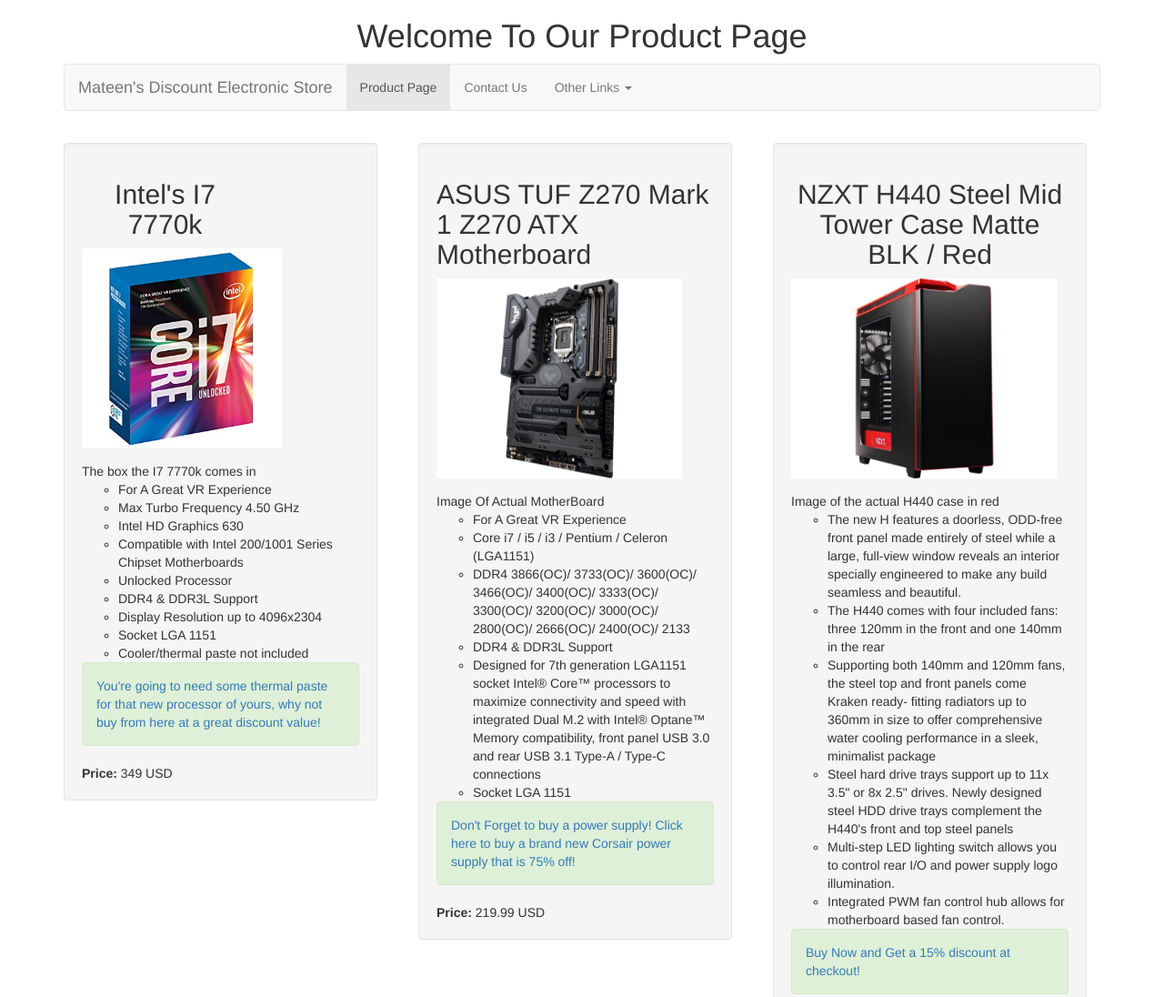
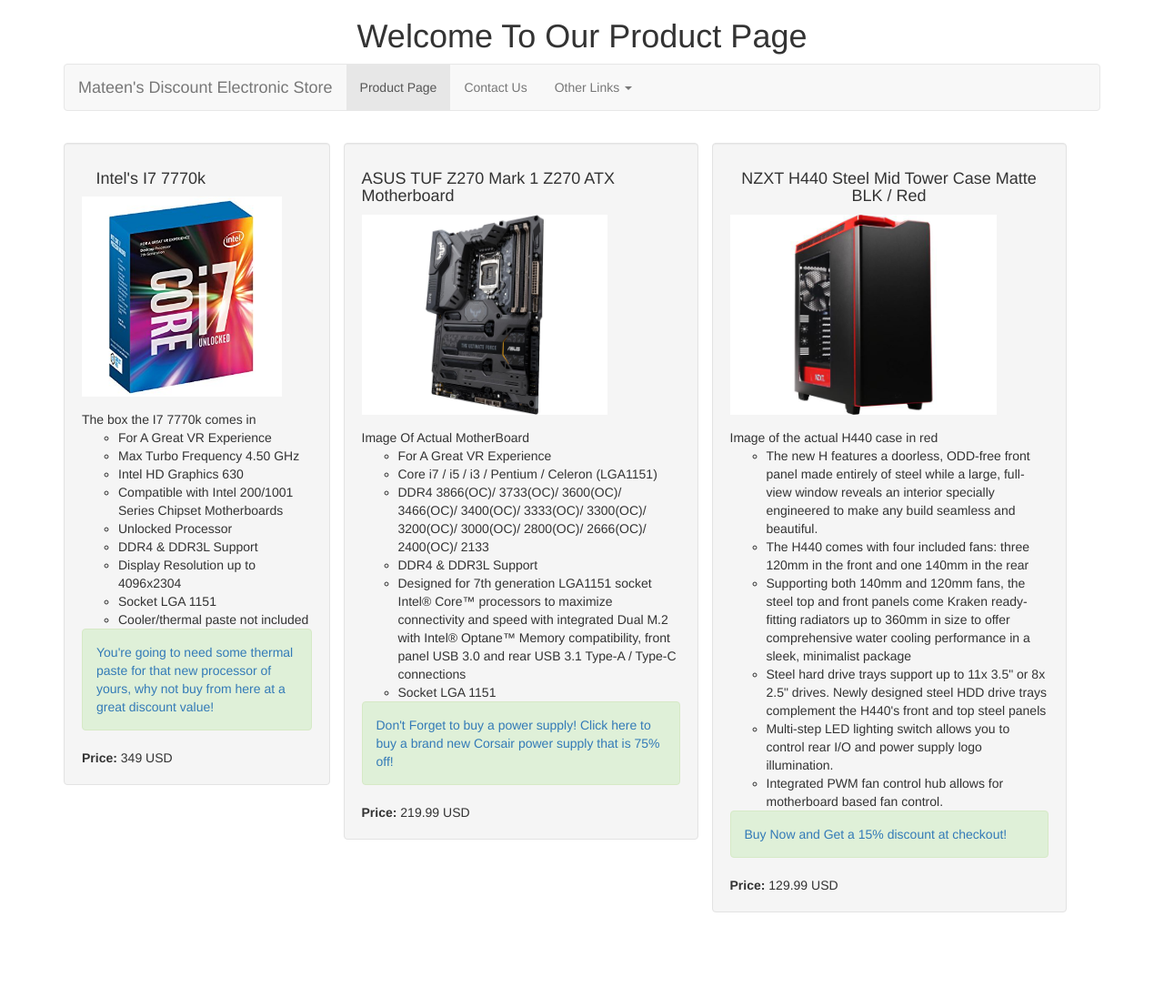
Before and after one commit to friendo9876/MI-449-SS17-740-html-semantic-elements-5BSgA-, a plain HTML site: page index.html in a window 1280 px wide. Shown: the top 1096 px of the page at 91% size. After the commit the page ends 1018 px from the top, so only its background shows below. Drawn offline with nearby package versions, Linux system fonts and the light colour scheme.

Commit message:
fixed column stuff

```diff
--- a/index.html
+++ b/index.html
@@ -45,9 +45,8 @@
       <div class="row">
         <nav>
           <ul class="nav">
-            <div class="col-sm-4">
-              <article class="well" style="margin: 15px 15px 15px 0">
-                <h2 style="width:60%; text-align:center;">Intel's I7 7770k</h2>
+              <article class="well col-sm-3" style="margin: 15px 15px 15px 15px">
+                <h4 style="width:60%; text-align:center;">Intel's I7 7770k</h4>
                 <figure>
                   <img src="images/i7_7770k.jpg" alt="Image of an Intel i7 7770k processor" width="220px">
                   <figcaption>The box the I7 7770k comes in</figcaption>
@@ -68,10 +67,8 @@
                 </li>
                 <footer><b>Price:</b> 349 USD</footer>
               </article>
-            </div>
-            <div class="col-sm-4">
-              <article class="well" style="margin: 15px 15px 15px 0">
-                <h2>ASUS TUF Z270 Mark 1 Z270 ATX Motherboard</h2>
+              <article class="well col-sm-4" style="margin: 15px 15px 15px 0">
+                <h4>ASUS TUF Z270 Mark 1 Z270 ATX Motherboard</h4>
                 <figure>
                   <img src="images/asus_motherboard.jpg" alt="Image of Asus MotherBoard" width="270px" height="220px">
                   <figcaption>Image Of Actual MotherBoard</figcaption>
@@ -89,10 +86,8 @@
                 </li>
                 <footer><b>Price:</b> 219.99 USD</footer>
               </article>
-            </div>
-            <div class="col-sm-4">
-              <article class="well" style="margin: 15px 15px 15px 0">
-                <h2 style="text-align:center;">NZXT H440 Steel Mid Tower Case Matte BLK / Red</h2>
+              <article class="well col-sm-4" style="margin: 15px 15px 15px 0">
+                <h4 style="text-align:center;">NZXT H440 Steel Mid Tower Case Matte BLK / Red</h4>
                 <figure>
                   <img src="images/nzxt_case.jpg" alt="Image of an NZXT H440 Mid Tower Case" height="220px">
                   <figcaption>Image of the actual H440 case in red</figcaption>
@@ -110,7 +105,6 @@
                 </li>
                 <footer><b>Price:</b> 129.99 USD</footer>
               </article>
-            </div>
           </ul>
         </nav>
       </div>
```
